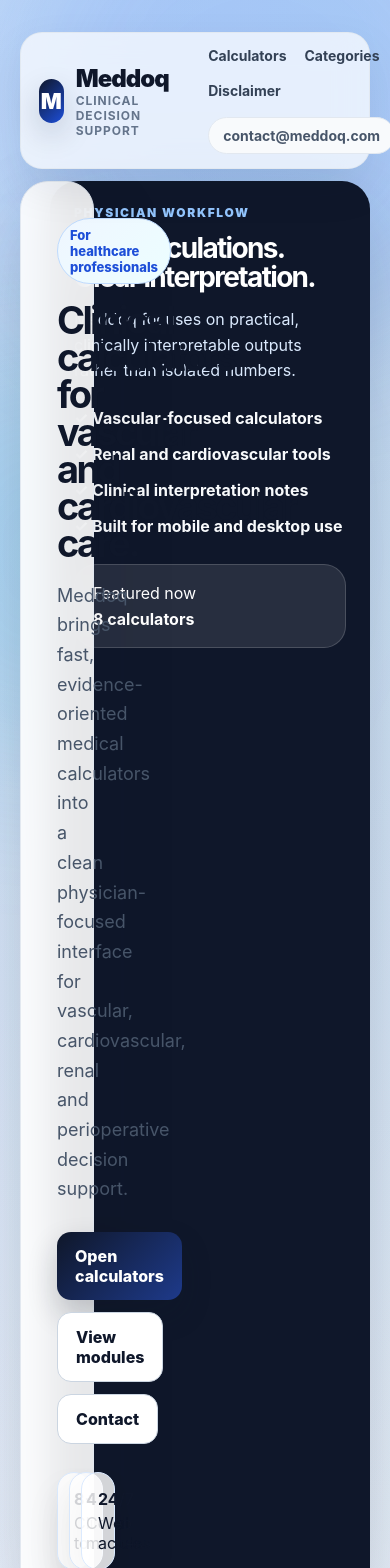
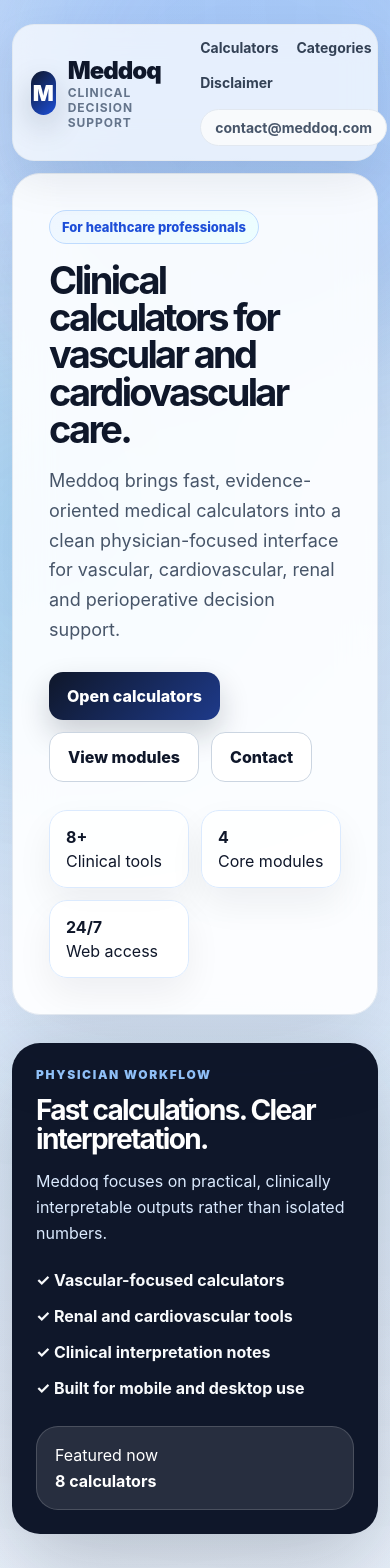
Before and after one commit to brsbyrm/meddoq, a Next.js app: page / in a window 390 px wide. Shown: the top 1568 px of the page. Built offline with nearby package versions, Linux system fonts and the light colour scheme.

Commit message:
Fix inline responsive grids

```diff
--- a/app/page.js
+++ b/app/page.js
@@ -902,7 +902,7 @@ const styles = {
     background:
       "radial-gradient(circle at top left, rgba(37,99,235,0.16), transparent 34%), radial-gradient(circle at top right, rgba(14,165,233,0.13), transparent 30%), linear-gradient(180deg, #f8fafc 0%, #eef6ff 45%, #f8fafc 100%)",
     color: "#0f172a",
-    padding: "20px",
+    padding: "clamp(12px, 3vw, 20px)",
   },
   backgroundGlowOne: {
     position: "fixed",
@@ -1004,7 +1004,7 @@ const styles = {
     maxWidth: 1180,
     margin: "24px auto 0",
     display: "grid",
-    gridTemplateColumns: "minmax(0, 1.25fr) minmax(320px, 0.75fr)",
+    gridTemplateColumns: "repeat(auto-fit, minmax(280px, 1fr))",
     gap: 28,
     alignItems: "stretch",
   },
@@ -1050,7 +1050,7 @@ const styles = {
   },
   heroStats: {
     display: "grid",
-    gridTemplateColumns: "repeat(3, minmax(0, 1fr))",
+    gridTemplateColumns: "repeat(auto-fit, minmax(120px, 1fr))",
     gap: 12,
     marginTop: 28,
   },
@@ -1239,7 +1239,7 @@ const styles = {
   },
   calculatorLayout: {
     display: "grid",
-    gridTemplateColumns: "360px minmax(0, 1fr)",
+    gridTemplateColumns: "repeat(auto-fit, minmax(280px, 1fr))",
     gap: 22,
     alignItems: "start",
   },
```
